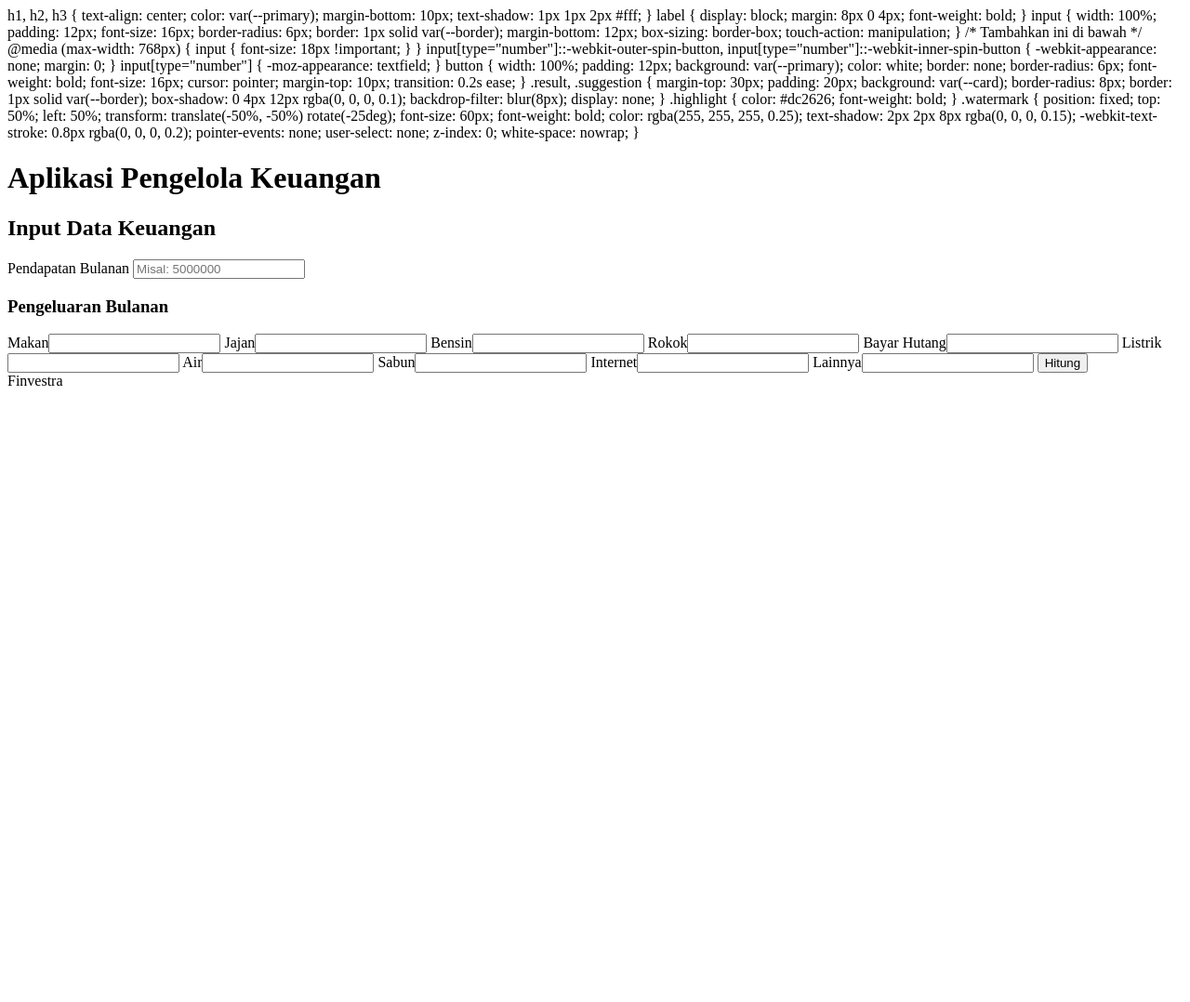
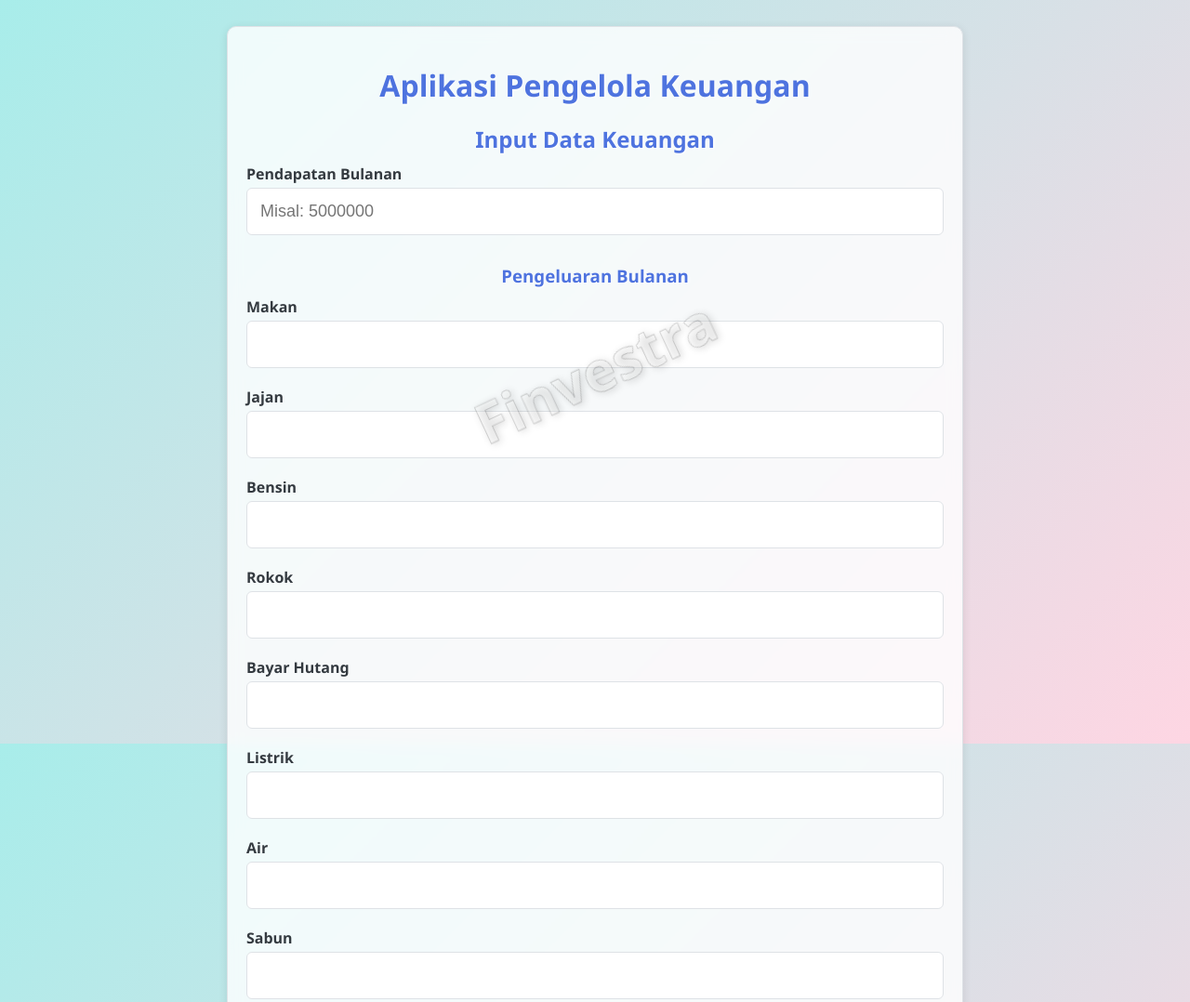
Before and after one commit to FINVESTRA/PengelolaKeuangan, a plain HTML site: page index.html in a window 1280 px wide. Shown: the top 1078 px of the page at 93% size. Before the commit the page ends 800 px from the top, so only its background shows below. Drawn offline with Linux system fonts and the light colour scheme.

Commit message:
Update index.html

```diff
--- a/index.html
+++ b/index.html
@@ -1,4 +1,38 @@
+<!DOCTYPE html>
+<html lang="id">
+<head>
+  <meta charset="UTF-8" />
+  <meta name="viewport" content="width=device-width, initial-scale=1.0" />
+  <title>Aplikasi Pengelola Keuangan</title>
+  <style>
+    :root {
+      --primary: #4e73df;
+      --bg: linear-gradient(135deg, #a8edea, #fed6e3);
+      --text: #343a40;
+      --card: #ffffffcc;
+      --border: #dee2e6;
+    }
 
+    body {
+      font-family: 'Segoe UI', sans-serif;
+      background: var(--bg);
+      padding: 20px;
+      color: var(--text);
+      min-height: 100vh;
+      background-attachment: fixed;
+    }
+
+    .container {
+      width: 100%;
+      max-width: 750px;
+      margin: auto;
+      background: var(--card);
+      padding: 20px;
+      border-radius: 10px;
+      box-shadow: 0 2px 10px rgba(0,0,0,0.1);
+      border: 1px solid var(--border);
+      backdrop-filter: blur(8px);
+    }
 
     h1, h2, h3 {
       text-align: center;
@@ -14,43 +48,24 @@
     }
 
     input {
-  width: 100%;
-  padding: 12px;
-  font-size: 16px;
-  border-radius: 6px;
-  border: 1px solid var(--border);
-  margin-bottom: 12px;
-  box-sizing: border-box;
-  touch-action: manipulation;
-}
-
-/* Tambahkan ini di bawah */
-@media (max-width: 768px) {
-  input {
-    font-size: 18px !important;
-  }
-}
-
-
-    input[type="number"]::-webkit-outer-spin-button,
-    input[type="number"]::-webkit-inner-spin-button {
-      -webkit-appearance: none;
-      margin: 0;
-    }
-
-    input[type="number"] {
-      -moz-appearance: textfield;
+      width: 100%;
+      padding: 14px;
+      font-size: 18px;
+      border-radius: 6px;
+      border: 1px solid var(--border);
+      margin-bottom: 12px;
+      box-sizing: border-box;
     }
 
     button {
       width: 100%;
-      padding: 12px;
+      padding: 14px;
       background: var(--primary);
       color: white;
       border: none;
       border-radius: 6px;
       font-weight: bold;
-      font-size: 16px;
+      font-size: 18px;
       cursor: pointer;
       margin-top: 10px;
       transition: 0.2s ease;
@@ -62,7 +77,7 @@
       background: var(--card);
       border-radius: 8px;
       border: 1px solid var(--border);
-      box-shadow: 0 4px 12px rgba(0, 0, 0, 0.1);
+      box-shadow: 0 4px 12px rgba(0,0,0,0.1);
       backdrop-filter: blur(8px);
       display: none;
     }
@@ -95,20 +110,20 @@
     <h2>Input Data Keuangan</h2>
 
     <label for="pendapatan">Pendapatan Bulanan</label>
-    <input type="text" inputmode="numeric" pattern="\d*" id="pendapatan" placeholder="Misal: 5000000" />
+    <input type="number" id="pendapatan" placeholder="Misal: 5000000" />
 
     <h3>Pengeluaran Bulanan</h3>
 
-    <label for="makan">Makan</label><input type="text" inputmode="numeric" pattern="\d*" id="makan" />
-    <label for="jajan">Jajan</label><input type="text" inputmode="numeric" pattern="\d*" id="jajan" />
-    <label for="bensin">Bensin</label><input type="text" inputmode="numeric" pattern="\d*" id="bensin" />
-    <label for="rokok">Rokok</label><input type="text" inputmode="numeric" pattern="\d*" id="rokok" />
-    <label for="hutang">Bayar Hutang</label><input type="text" inputmode="numeric" pattern="\d*" id="hutang" />
-    <label for="listrik">Listrik</label><input type="text" inputmode="numeric" pattern="\d*" id="listrik" />
-    <label for="air">Air</label><input type="text" inputmode="numeric" pattern="\d*" id="air" />
-    <label for="sabun">Sabun</label><input type="text" inputmode="numeric" pattern="\d*" id="sabun" />
-    <label for="internet">Internet</label><input type="text" inputmode="numeric" pattern="\d*" id="internet" />
-    <label for="lainnya">Lainnya</label><input type="text" inputmode="numeric" pattern="\d*" id="lainnya" />
+    <label for="makan">Makan</label><input type="number" id="makan" />
+    <label for="jajan">Jajan</label><input type="number" id="jajan" />
+    <label for="bensin">Bensin</label><input type="number" id="bensin" />
+    <label for="rokok">Rokok</label><input type="number" id="rokok" />
+    <label for="hutang">Bayar Hutang</label><input type="number" id="hutang" />
+    <label for="listrik">Listrik</label><input type="number" id="listrik" />
+    <label for="air">Air</label><input type="number" id="air" />
+    <label for="sabun">Sabun</label><input type="number" id="sabun" />
+    <label for="internet">Internet</label><input type="number" id="internet" />
+    <label for="lainnya">Lainnya</label><input type="number" id="lainnya" />
 
     <button onclick="hitungKeuangan()">Hitung</button>
 
```
